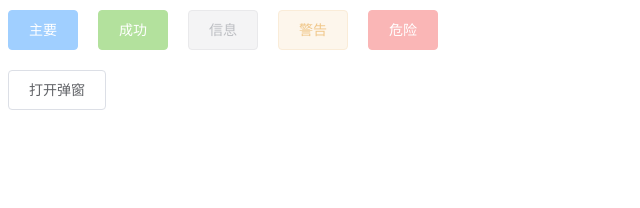
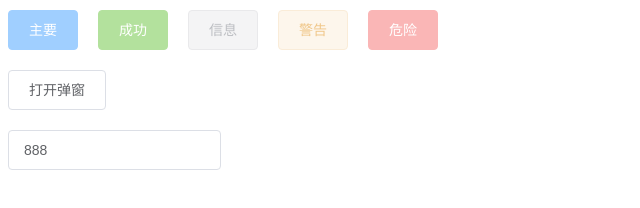
Before and after one commit to aiyaya211/aiyaya-ui, a Vue app: page / in a window 1280 px wide. Shown: the part 242-450 px from the top of the page, without its empty margins (0-640 px from the left). Built offline with nearby package versions, Linux system fonts and the light colour scheme; a web font is replaced by a local one.

Commit message:
input组件的双向绑定

```diff
--- a/src/App.vue
+++ b/src/App.vue
@@ -37,7 +37,9 @@
       <ya-button type="danger" disabled>危险</ya-button>
     </div>
     <!-- 弹窗 -->
-    <ya-button @click="visible = true">打开弹窗</ya-button>
+    <div class="row">
+      <ya-button @click="visible = true">打开弹窗</ya-button>
+    </div>
     <!-- sync的用法 -->
     <!-- 等同于  <ya-dialog width="60%" :visible="visible" @update:visible="">-->
     <ya-dialog width="60%" :visible.sync="visible">
@@ -50,6 +52,10 @@
           <ya-button type="primary" @click="visible = false">确定</ya-button>
       </template>
     </ya-dialog>
+    <!-- 输入框 -->
+    <div class="row">
+      <ya-input placeholder="试一试" v-model="content"  />
+    </div>
   </div>
 </template>
 
@@ -60,6 +66,7 @@ export default {
   data() {
     return {
       visible: false,
+      content: '888'
     }
   },
   methods: {
@@ -77,5 +84,7 @@ export default {
     margin-right: 20px;
   }
 }
-
-</style>
+// .ya-input {
+//    width: 180px;
+// }
+</style>>
--- /dev/null
+++ b/src/components/input.vue
@@ -0,0 +1,85 @@
+<template>
+    <div class="ya-input">
+        <input
+        class="ya-input__inner"
+        :class="{'is-disabled': disabled}"
+        :placeholder="placeholder"
+        :type="type"
+        :disabled="disabled"
+        :name="name"
+        :value="value"
+        @input="changeVal"
+        :clearable="clearable"
+        />
+    </div>
+</template>
+<script>
+export default {
+    name: 'YaInput',
+    props: {
+        placeholder: {
+            type: String,
+            default: '请输入内容'
+        },
+        type: {
+            type: String,
+            default: 'text'
+        },
+        disabled: {
+            type: Boolean,
+            default: false
+        },
+        name: {
+            type: String,
+            default: ''
+        },
+        value: {
+            type: String,
+            default: ''
+        },
+        clearable: {
+            type: Boolean,
+            default: false,
+        }
+    },
+    methods: {
+        changeVal(e) {
+            this.$emit('input', e.target.value)
+        }
+    }
+}
+</script>
+<style lang="scss" scoped>
+.ya-input {
+    position: relative;
+    font-size: 14px;
+    display: inline-block;
+}
+.ya-input__inner {
+    -webkit-appearance: none;
+    background-color: #fff;
+    background-image: none;
+    border-radius: 4px;
+    border: 1px solid #dcdfe6;
+    box-sizing: border-box;
+    color: #606266;
+    display: inline-block;
+    font-size: inherit;
+    height: 40px;
+    line-height: 40px;
+    outline: none;
+    padding: 0 15px;
+    transition: border-color .2s cubic-bezier(.645,.045,.355,1);
+    width: 100%;
+    &:focus {
+        outline: none;
+        border-color: #409eff;
+    }
+    &.is-disabled {
+        background-color: #f5f7fa;
+        border-color: #e4e7ed;
+        color: #c0c4cc;
+        cursor: not-allowed;
+    }
+}
+</style>
--- a/src/main.js
+++ b/src/main.js
@@ -2,11 +2,13 @@ import Vue from 'vue'
 import App from './App.vue'
 import YaButton from './components/button.vue'
 import YaDialog from './components/dialog.vue'
+import YaInput from './components/input.vue'
 import './assets/fonts/font.scss'
 
 Vue.config.productionTip = false
 Vue.component(YaButton.name, YaButton)
 Vue.component(YaDialog.name, YaDialog)
+Vue.component(YaInput.name, YaInput)
 
 new Vue({
   render: h => h(App),
```
